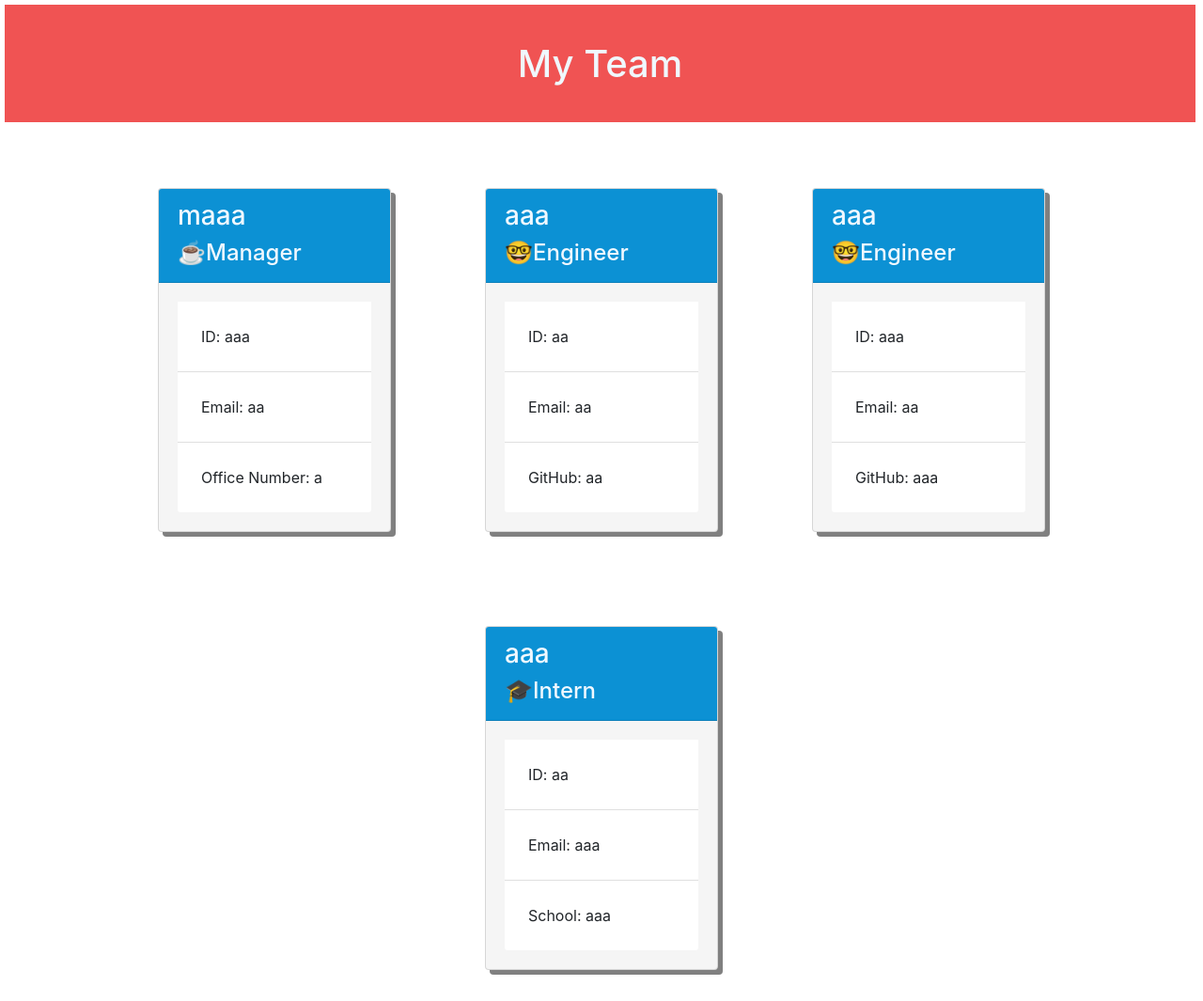
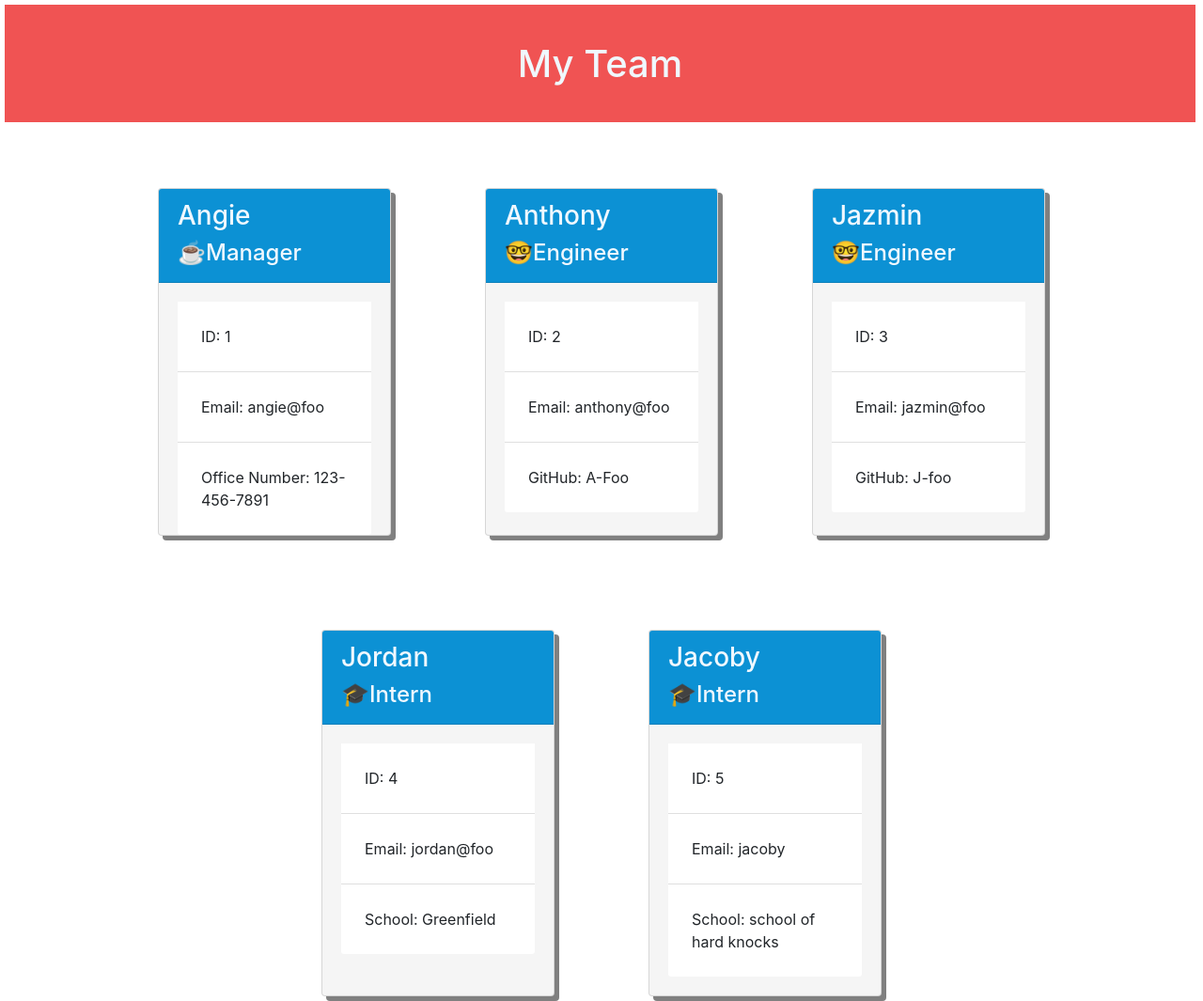
Before and after one commit to A-Speece/Team-Profile-Generatot, a website: page dist/index.html in a window 1280 px wide. Shown: the whole page at 94% size. Drawn offline with nearby package versions, Linux system fonts and the light colour scheme.

```diff
--- a/dist/index.html
+++ b/dist/index.html
@@ -15,46 +15,57 @@
       <div id="employeeContainer" class="row row-cols-1 row-cols-md-5">
       <div class="card" style="width: 18rem;">
           <div id="name" class="card-header">
-           <h3>maaa</h3>
+           <h3>Angie</h3>
               <h4>☕Manager</h4>
           </div>
           <ul class="list-group list-group-flush">
-            <li id="inputone" class="list-group-item">ID: aaa</li>
-            <li class="list-group-item">Email: aa</li>
-            <li id="inputhree" class="list-group-item">Office Number: a</li>
+            <li id="inputone" class="list-group-item">ID: 1</li>
+            <li class="list-group-item">Email: angie@foo</li>
+            <li id="inputhree" class="list-group-item">Office Number: 123-456-7891</li>
           </ul>
         </div>
 <div class="card" style="width: 18rem;">
           <div id="name" class="card-header">
-           <h3>aaa</h3>
+           <h3>Anthony</h3>
       <h4> 🤓Engineer</h4>
           </div>
           <ul class="list-group list-group-flush">
-            <li id="inputone" class="list-group-item">ID: aa</li>
-            <li class="list-group-item">Email: aa</li>
-            <li id="inputthree" class="list-group-item">GitHub: aa</li>
+            <li id="inputone" class="list-group-item">ID: 2</li>
+            <li class="list-group-item">Email: anthony@foo</li>
+            <li id="inputthree" class="list-group-item">GitHub: A-Foo</li>
           </ul>
         </div>
 <div class="card" style="width: 18rem;">
           <div id="name" class="card-header">
-           <h3>aaa</h3>
+           <h3>Jazmin</h3>
       <h4> 🤓Engineer</h4>
           </div>
           <ul class="list-group list-group-flush">
-            <li id="inputone" class="list-group-item">ID: aaa</li>
-            <li class="list-group-item">Email: aa</li>
-            <li id="inputthree" class="list-group-item">GitHub: aaa</li>
+            <li id="inputone" class="list-group-item">ID: 3</li>
+            <li class="list-group-item">Email: jazmin@foo</li>
+            <li id="inputthree" class="list-group-item">GitHub: J-foo</li>
           </ul>
         </div>
 <div class="card" style="width: 18rem;">
           <div id="name" class="card-header">
-           <h3>aaa</h3>
+           <h3>Jordan</h3>
       <h4>🎓Intern</h4>
           </div>
           <ul class="list-group list-group-flush">
-            <li id="inputone" class="list-group-item">ID: aa</li>
-            <li class="list-group-item">Email: aaa</li>
-            <li id="inputthree" class="list-group-item">School: aaa</li>
+            <li id="inputone" class="list-group-item">ID: 4</li>
+            <li class="list-group-item">Email: jordan@foo</li>
+            <li id="inputthree" class="list-group-item">School: Greenfield</li>
+          </ul>
+        </div>
+<div class="card" style="width: 18rem;">
+          <div id="name" class="card-header">
+           <h3>Jacoby</h3>
+      <h4>🎓Intern</h4>
+          </div>
+          <ul class="list-group list-group-flush">
+            <li id="inputone" class="list-group-item">ID: 5</li>
+            <li class="list-group-item">Email: jacoby</li>
+            <li id="inputthree" class="list-group-item">School: school of hard knocks</li>
           </ul>
         </div>
 
```
Also changed, not shown: README.md (added).
